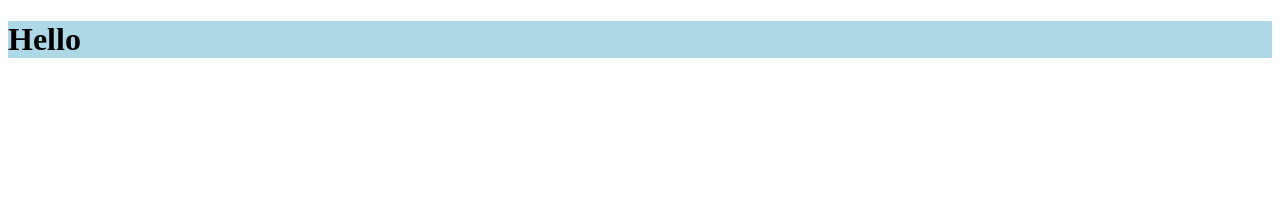
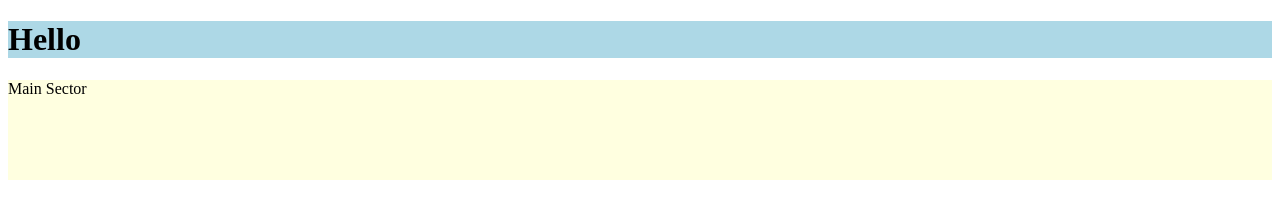
Before and after one commit to mrstrangeguy/samplemyweb, a website: page index.html in a window 1280 px wide. Drawn offline with Linux system fonts and the light colour scheme.

Commit message:
Main Added

```diff
--- a/index.html
+++ b/index.html
@@ -11,6 +11,8 @@
     <header>
         <h1>Hello</h1>
     </header>
-
+    <main>
+        Main Sector
+    </main>
 </body>
 </html>
--- a/style.css
+++ b/style.css
@@ -1,3 +1,8 @@
 header{
     background-color: lightblue;
 }
+main{
+    background-color: lightyellow;
+    width: 100%;
+    height: 100px;
+}
```
